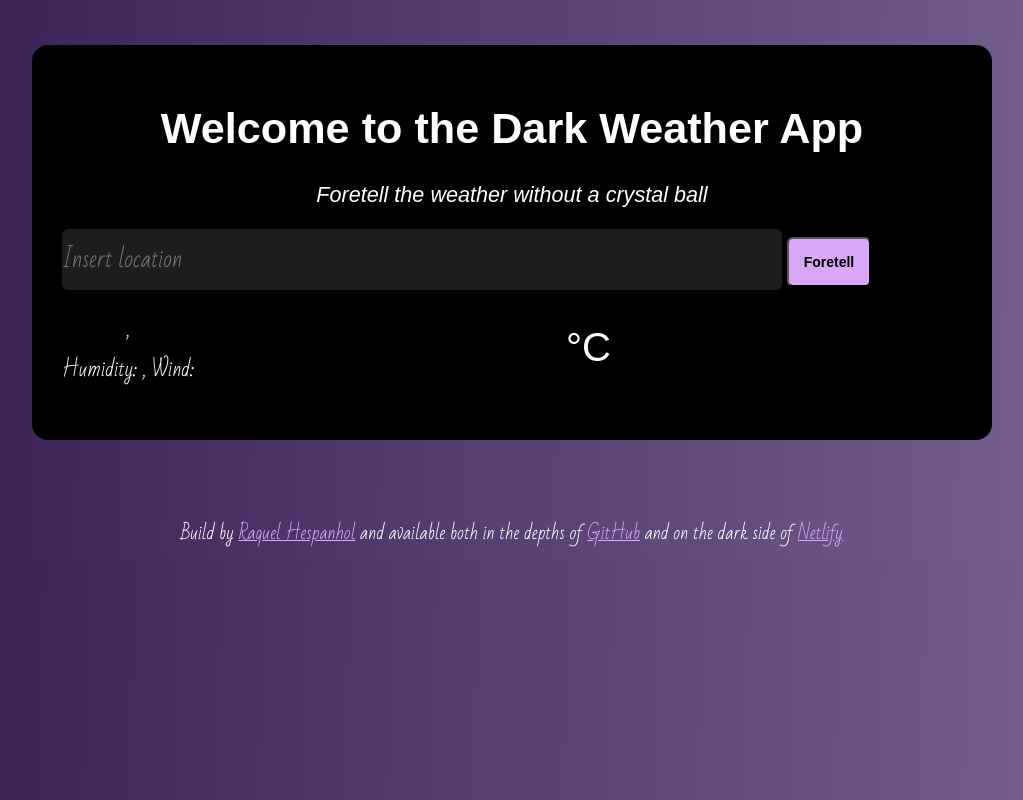
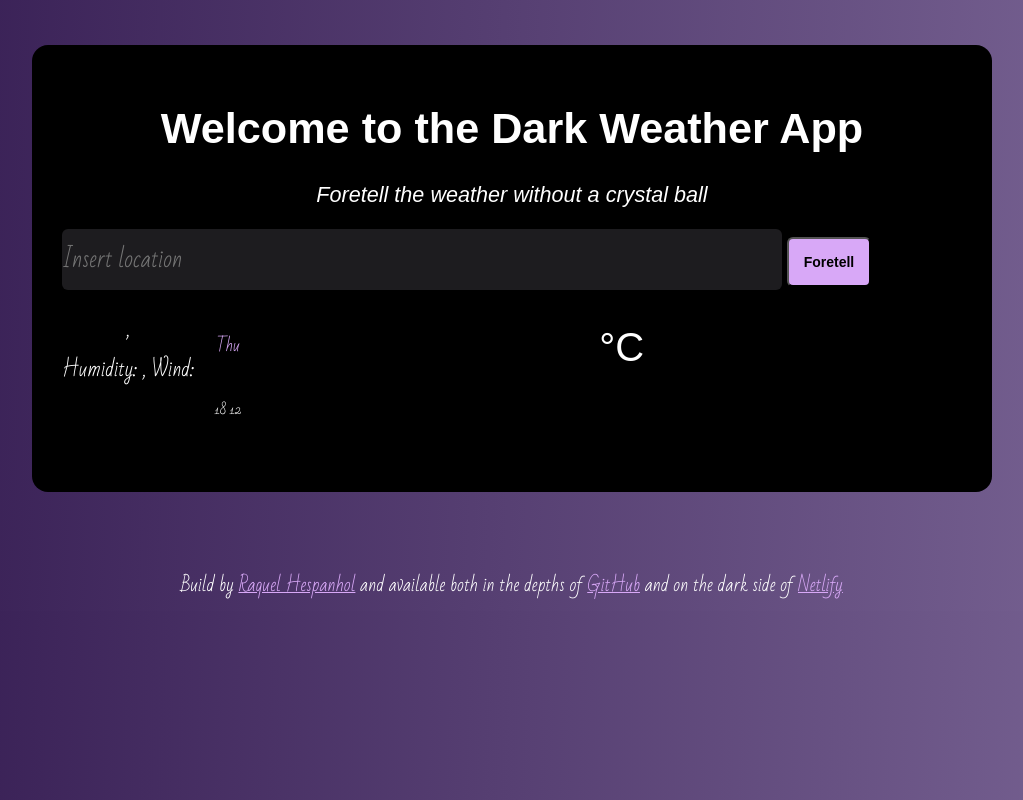
Before and after one commit to raquelhespanholf/dark-weather-app-plus, a plain HTML site: page index.html in a window 1280 px wide. Shown: the whole page, without its empty margins (128-1151 px from the left). Drawn offline with nearby package versions, Linux system fonts and the light colour scheme; no server answers; a web font is replaced by a local one.

Commit message:
Added the forecast HTML and CSS

```diff
--- a/index.html
+++ b/index.html
@@ -42,6 +42,19 @@
               <strong id="wind"></strong>
             </p>
           </div>
+          <div class="weather-forecast">
+            <div class="row">
+              <div class="col-2">
+                <div class="weather-forecast-date">Thu</div>
+
+                <img src="" alt="" width="36" />
+                <div class="weather-forecast-temperatures">
+                  <span class="weather-forecast-temperature-max">18</span>
+                  <span class="weather-forecast-temperature-min">12</span>
+                </div>
+              </div>
+            </div>
+          </div>
           <div class="temperature-container">
             <div id="icon"></div>
             <div class="weather-app-temperature" id="temperature"></div>
--- a/src/styles.css
+++ b/src/styles.css
@@ -115,6 +115,25 @@ main {
   margin-top: 15px;
 }
 
+.weather-forecast {
+  margin: 20px;
+  text-align: center;
+}
+
+.weather-forecast-date {
+  font-size: 16px;
+  color: #d8a8f7;
+}
+
+.weather-forecast-temperatures {
+  font-size: 13px;
+}
+
+.weather-forecast-temperatures-min {
+  font-size: 13px;
+  opacity: 0.6;
+}
+
 .link {
   color: #d8a8f7;
   text-decoration: underline;
```
